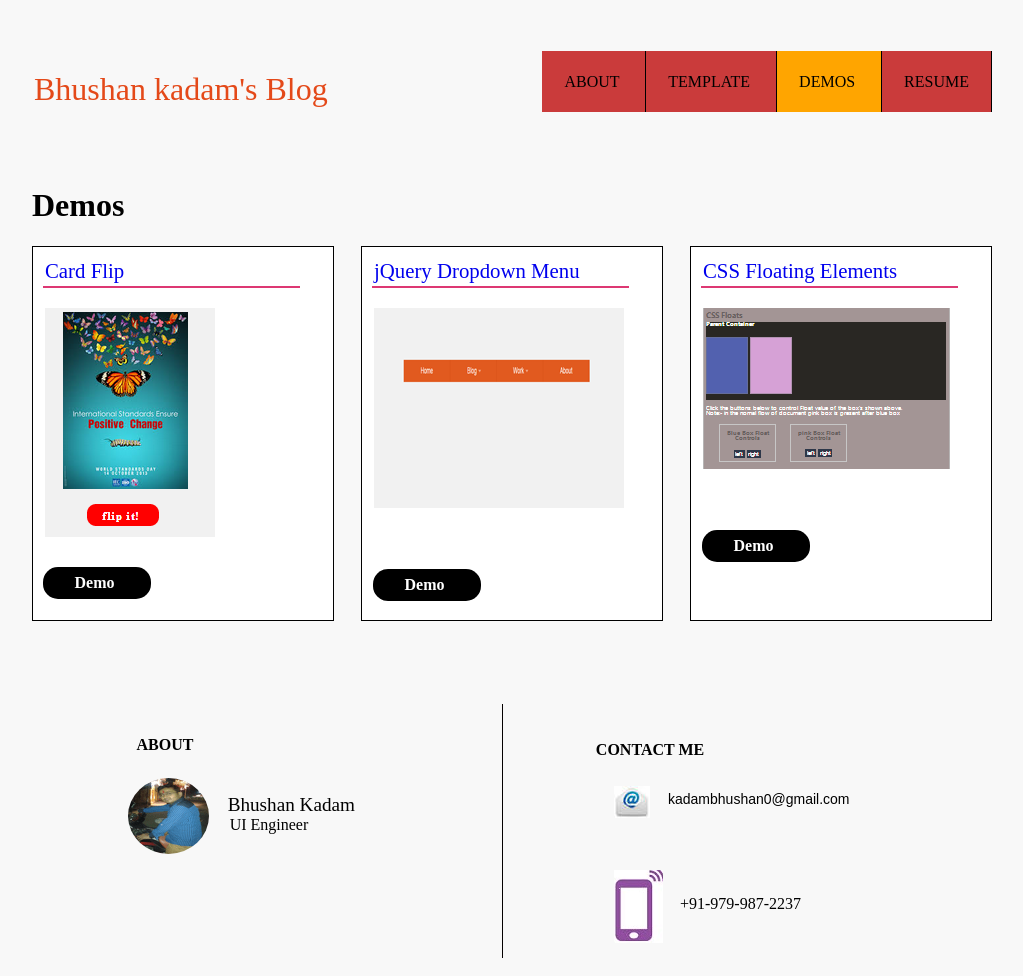
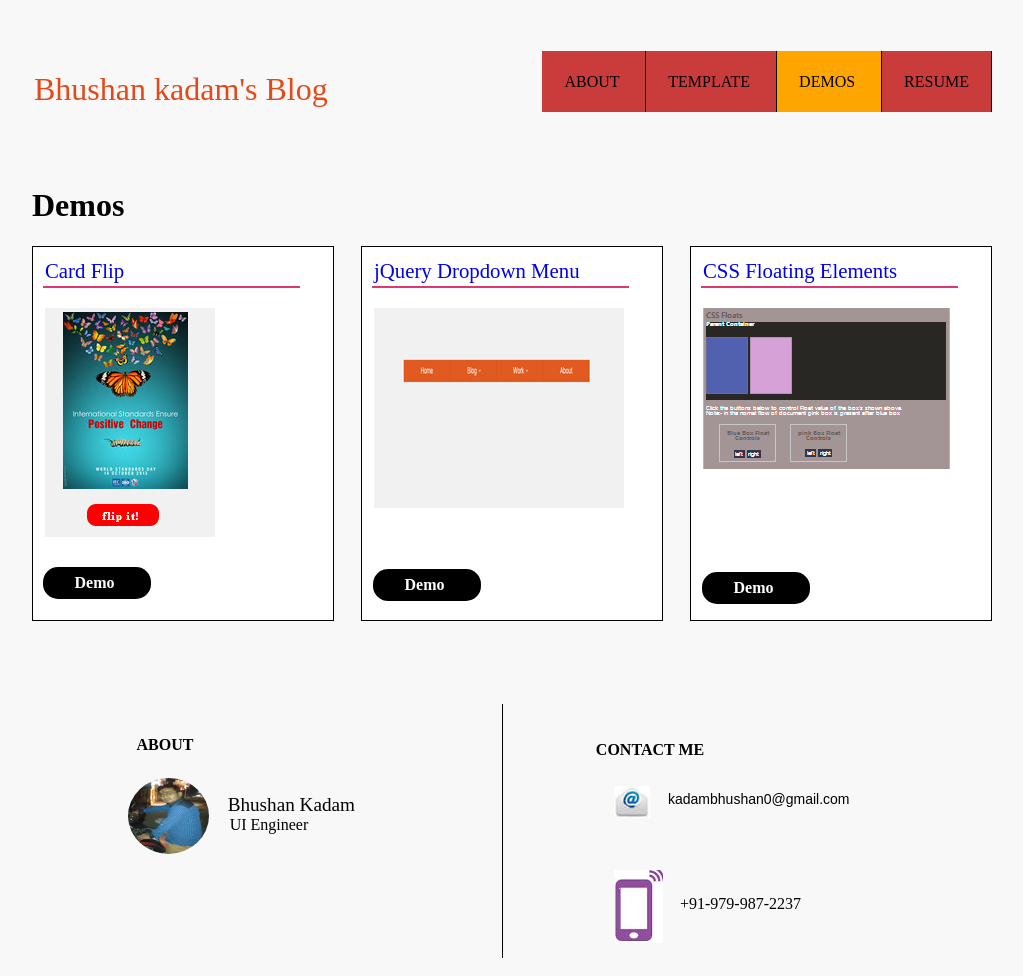
Before and after one commit to bhushansureshkadam/bhushansureshkadam.github.io, a Jekyll site: the page css/demo/demos.html, which Jekyll copies as it is, in a window 1280 px wide. Shown: the whole page, without its empty margins (128-1151 px from the left). Built offline with Jekyll 4.4.1, drawn with Linux system fonts in a browser that asks for light colours; Markdown is read by kramdown in place of the engine named in the settings.

Commit message:
fourth commit

```diff
--- a/css/demo/demos.css
+++ b/css/demo/demos.css
@@ -182,6 +182,7 @@ body{
 
   margin:20px;
   margin-left:2px;
+  margin-bottom:62px;
 }
 .main ul li.float a.demoButton {
 
```
